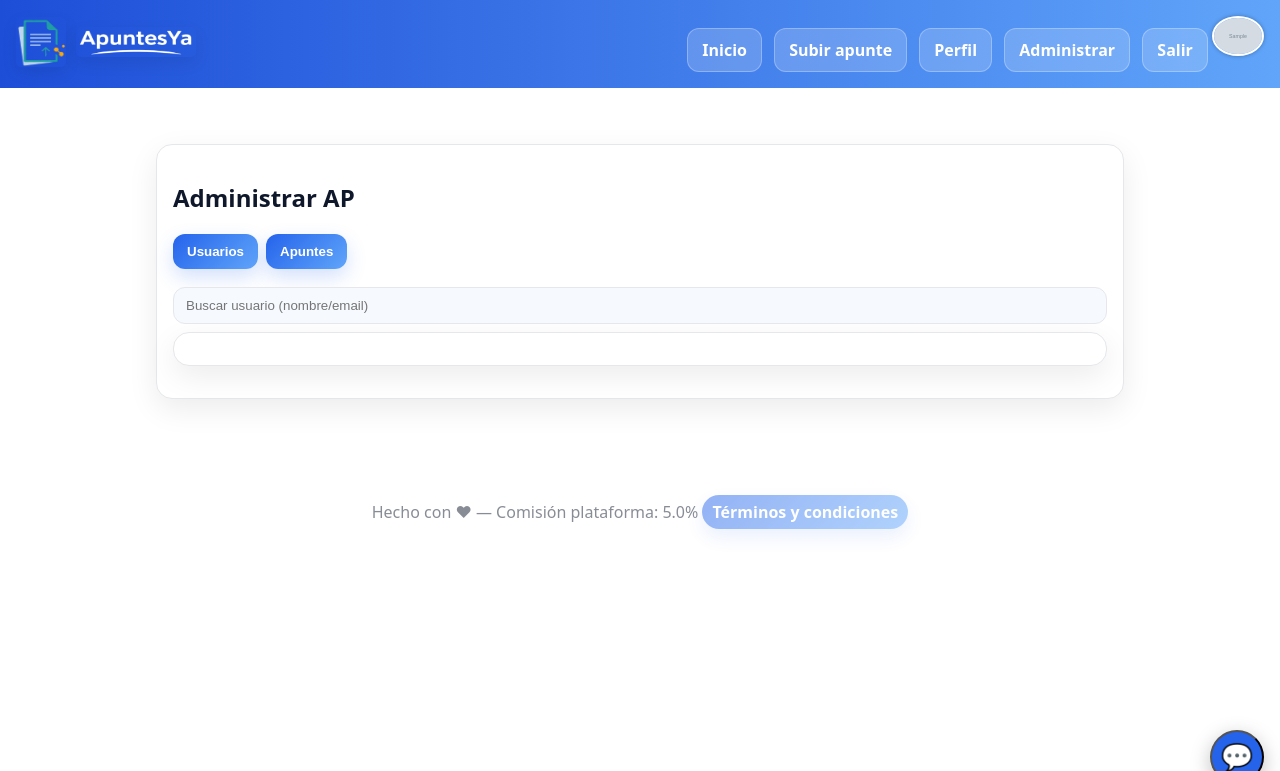
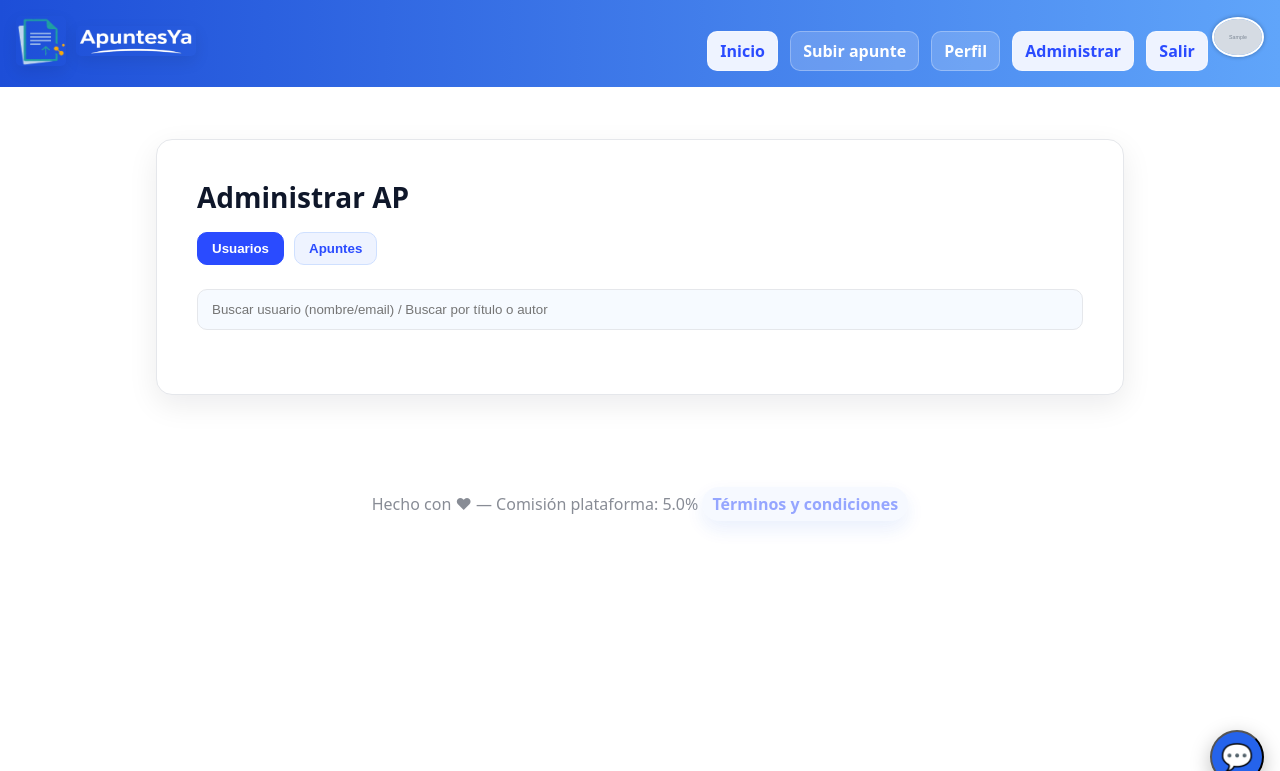
Before and after one commit to francozapata/APUNTESYAFINAL, a Flask app: page /admin/hub in a window 1280 px wide. Shown: the top 771 px of the page. Run offline with Flask 3, Linux system fonts and the light colour scheme; a user stored in the database is signed in; tables that the repository leaves empty hold one stand-in row (values such as "Sample post"); grey boxes marked "Sample" are stand-in pictures; data that the repository does not hold is empty.

Commit message:
FUNCIONA??

```diff
--- a/apuntesya2/app.py
+++ b/apuntesya2/app.py
@@ -181,6 +181,18 @@
     with Session() as s:
         return s.get(User, int(user_id))
 
+def admin_required(fn):
+    @wraps(fn)
+    def wrapper(*args, **kwargs):
+        if not current_user.is_authenticated:
+            return redirect(url_for("login"))
+        # si tenés columna is_blocked, respetala; si no existe, getattr -> False
+        if not current_user.is_admin or getattr(current_user, "is_blocked", False):
+            abort(403)
+        return fn(*args, **kwargs)
+    return wrapper
+
+
 # -----------------------------------------------------------------------------
 # Config MP / Comisiones / Mail / Contact
 # -----------------------------------------------------------------------------
@@ -260,6 +272,7 @@
 
 # Decorador simple para admin
 def admin_required(fn):
+    from sqlalchemy.sql import label
     from functools import wraps
     @wraps(fn)
     def wrapper(*args, **kwargs):
@@ -1303,6 +1316,132 @@
         s.commit()
     return jsonify({"ok": True})
 
+# ------------------------------
+# Admin HUB (pantalla única)
+# ------------------------------
+@app.get("/admin/hub")
+@login_required
+@admin_required
+def admin_hub():
+    # Renderiza la plantilla; los datos se cargan con fetch() desde el front
+    return render_template("admin/hub.html")
+
+# ------------------------------
+# API: Usuarios (listar/acciones)
+# ------------------------------
+@app.get("/api/admin/users")
+@login_required
+@admin_required
+def api_admin_users():
+    """
+    Devuelve usuarios con datos básicos y cantidad de apuntes.
+    Soporta ?q= para buscar por nombre o email.
+    """
+    q = (request.args.get("q") or "").strip().lower()
+    with Session() as s:
+        stmt = (
+            select(
+                User.id,
+                User.name,
+                User.email,
+                User.is_admin,
+                # si no tenés la columna en el modelo, getattr luego en el front
+                User.is_active,
+                getattr(User, "is_blocked", False).label("is_blocked") if hasattr(User, "is_blocked") else label("is_blocked", False),
+                func.coalesce(func.count(Note.id), 0).label("notes_count"),
+                func.min(User.created_at).label("created_at") if hasattr(User, "created_at") else label("created_at", None),
+            )
+            .join(Note, Note.seller_id == User.id, isouter=True)
+            .group_by(User.id)
+            .order_by(User.name.asc())
+        )
+        if q:
+            stmt = stmt.where(or_(
+                func.lower(User.name).like(f"%{q}%"),
+                func.lower(User.email).like(f"%{q}%"),
+            ))
+        rows = s.execute(stmt).all()
+
+        data = []
+        for r in rows:
+            # compat si no tenés created_at o is_blocked en la tabla
+            created = None
+            try:
+                created = r.created_at.strftime("%Y-%m-%d") if r.created_at else None
+            except Exception:
+                created = None
+            data.append(dict(
+                id=r.id,
+                name=r.name or "",
+                email=r.email or "",
+                is_admin=bool(r.is_admin),
+                is_active=bool(r.is_active),
+                is_blocked=bool(getattr(r, "is_blocked", False)),
+                notes_count=int(r.notes_count or 0),
+                created_at=created,
+            ))
+        return jsonify(data)
+
+@app.post("/api/admin/users/<int:user_id>/<action>")
+@login_required
+@admin_required
+def api_admin_users_action(user_id, action):
+    """
+    Acciones: block | unblock | promote | demote | delete
+    """
+    if action not in {"block", "unblock", "promote", "demote", "delete"}:
+        return jsonify({"ok": False, "error": "acción inválida"}), 400
+
+    # Por seguridad, impedimos auto-operarse y tocar a otros admins en delete/block
+    if user_id == current_user.id and action in {"block", "delete"}:
+        return jsonify({"ok": False, "error": "No podés realizar esa acción sobre tu propia cuenta."}), 400
+
+    with Session() as s:
+        u = s.get(User, user_id)
+        if not u:
+            return jsonify({"ok": False, "error": "usuario no encontrado"}), 404
+
+        if action == "promote":
+            u.is_admin = True
+
+        elif action == "demote":
+            # no te auto-despromuevas
+            if u.id == current_user.id:
+                return jsonify({"ok": False, "error": "No podés quitarte permisos a vos mismo."}), 400
+            u.is_admin = False
+
+        elif action == "block":
+            # si la columna no existe en tu modelo DB, esta línea no hará nada
+            if hasattr(u, "is_blocked"):
+                # no bloquees a otro admin (opcional)
+                if u.is_admin:
+                    return jsonify({"ok": False, "error": "No podés bloquear administradores."}), 400
+                u.is_blocked = True
+
+        elif action == "unblock":
+            if hasattr(u, "is_blocked"):
+                u.is_blocked = False
+
+        elif action == "delete":
+            # no borres a otro admin
+            if u.is_admin:
+                return jsonify({"ok": False, "error": "No podés borrar administradores."}), 400
+            # borrar sus apuntes fisicos y DB
+            notes = s.execute(select(Note).where(Note.seller_id == u.id)).scalars().all()
+            for n in notes:
+                try:
+                    if n.file_path:
+                        f = os.path.join(app.config["UPLOAD_FOLDER"], n.file_path)
+                        if os.path.exists(f):
+                            os.remove(f)
+                except Exception:
+                    pass
+                s.delete(n)
+            s.delete(u)
+
+        s.commit()
+    return jsonify({"ok": True})
+
 # -----------------------------------------------------------------------------
 # Main
 # -----------------------------------------------------------------------------
--- a/apuntesya2/templates/admin/hub.html
+++ b/apuntesya2/templates/admin/hub.html
@@ -1,76 +1,282 @@
 {% extends "base.html" %}
 {% block content %}
-<div class="card" style="max-width:1000px;margin:32px auto">
-    <h2>Administrar AP</h2>
+<style>
+    .card {
+        max-width: 980px;
+        margin: 28px auto;
+        background: #fff;
+        border: 1px solid #eee;
+        border-radius: 16px;
+        box-shadow: 0 8px 30px rgba(0, 0, 0, .06);
+    }
 
-    <div class="tabs" style="display:flex;gap:8px;margin:12px 0">
-        <button id="tabUsers" class="btn">Usuarios</button>
-        <button id="tabFiles" class="btn ghost">Apuntes</button>
+    .header {
+        padding: 22px 24px 8px;
+    }
+
+    .title {
+        font-size: 28px;
+        font-weight: 800;
+        margin: 0 0 8px;
+    }
+
+    .tabs {
+        display: flex;
+        gap: 10px;
+        padding: 0 24px 18px;
+    }
+
+    .tab {
+        padding: 8px 14px;
+        border-radius: 10px;
+        background: #eef3ff;
+        color: #2a4bff;
+        border: 1px solid #cfe0ff;
+        cursor: pointer;
+        font-weight: 700;
+    }
+
+    .tab.active {
+        background: #2a4bff;
+        color: #fff;
+        border-color: #2a4bff;
+    }
+
+    .body {
+        padding: 0 24px 24px;
+    }
+
+    .input {
+        width: 100%;
+        padding: 12px 14px;
+        border: 1px solid #d9d9e3;
+        border-radius: 10px;
+        background: #f7faff;
+    }
+
+    .list {
+        margin-top: 12px;
+        display: flex;
+        flex-direction: column;
+        gap: 10px;
+    }
+
+    .row {
+        display: flex;
+        align-items: center;
+        justify-content: space-between;
+        gap: 12px;
+        padding: 14px;
+        border: 1px solid #eee;
+        border-radius: 12px;
+        background: #fafbff;
+    }
+
+    .row-left {
+        display: flex;
+        flex-direction: column;
+        gap: 4px;
+    }
+
+    .muted {
+        color: #667;
+        font-size: 13px;
+    }
+
+    .pill {
+        display: inline-block;
+        padding: 2px 8px;
+        border-radius: 999px;
+        background: #eef3ff;
+        color: #2a4bff;
+        font-size: 12px;
+        margin-left: 6px;
+    }
+
+    .btn {
+        padding: 8px 12px;
+        border-radius: 10px;
+        border: 0;
+        background: #4478ff;
+        color: #fff;
+        font-weight: 700;
+        cursor: pointer;
+    }
+
+    .btn.ghost {
+        background: #eef3ff;
+        color: #2a4bff;
+    }
+
+    .btn.danger {
+        background: #ef4444;
+    }
+
+    .empty {
+        padding: 16px;
+        color: #777;
+        background: #fafafa;
+        border: 1px dashed #ddd;
+        border-radius: 10px;
+    }
+</style>
+
+<div class="card">
+    <div class="header">
+        <div class="title">Administrar AP</div>
     </div>
 
-    <div id="usersPane">
-        <input id="uQuery" class="input" placeholder="Buscar usuario (nombre/email)" style="margin-bottom:8px">
-        <div id="uList" class="card"></div>
+    <div class="tabs">
+        <button id="tabUsers" class="tab active">Usuarios</button>
+        <button id="tabNotes" class="tab">Apuntes</button>
     </div>
 
-    <div id="filesPane" style="display:none">
-        <input id="fQuery" class="input" placeholder="Buscar por título o autor" style="margin-bottom:8px">
-        <div id="fList" class="card"></div>
+    <div class="body">
+        <!-- BUSCADOR -->
+        <input id="searchBox" class="input" placeholder="Buscar usuario (nombre/email) / Buscar por título o autor" />
+
+        <!-- LISTADOS -->
+        <div id="usersList" class="list"></div>
+        <div id="notesList" class="list" style="display:none"></div>
+
+        <div id="emptyBox" class="empty" style="display:none">No hay resultados.</div>
     </div>
 </div>
+
 <script>
-    (function () {
-        const uPane = document.getElementById('usersPane');
-        const fPane = document.getElementById('filesPane');
-        document.getElementById('tabUsers').onclick = () => { uPane.style.display = ''; fPane.style.display = 'none'; };
-        document.getElementById('tabFiles').onclick = () => { uPane.style.display = 'none'; fPane.style.display = ''; };
+    (() => {
+        const $ = (s) => document.querySelector(s);
+        const usersTab = $("#tabUsers");
+        const notesTab = $("#tabNotes");
+        const usersList = $("#usersList");
+        const notesList = $("#notesList");
+        const searchBox = $("#searchBox");
+        const emptyBox = $("#emptyBox");
 
+        // estado actual
+        let mode = "users"; // "users" | "notes"
+
+        // --- helpers UI ---
+        function show(listEl, show) { listEl.style.display = show ? "" : "none"; }
+        function setActive(tabBtn, on) {
+            tabBtn.classList.toggle("active", !!on);
+        }
+        function setEmpty(showIt, message) {
+            emptyBox.textContent = message || "No hay resultados.";
+            show(emptyBox, !!showIt);
+        }
+
+        // --- carga usuarios ---
         async function loadUsers() {
-            const q = document.getElementById('uQuery').value.trim();
-            const res = await fetch('/admin/api/users?q=' + encodeURIComponent(q), { method: 'POST' });
-            const list = await res.json();
-            const box = document.getElementById('uList');
-            box.innerHTML = list.map(u => `
-      <div style="display:flex;justify-content:space-between;padding:8px 0;border-bottom:1px solid #eee">
-        <div><strong>${u.name || '-'}</strong><br><small>${u.email}</small></div>
-        <button data-id="${u.id}" data-block="${u.blocked ? 0 : 1}" class="btn ${u.blocked ? '' : 'ghost'}">
-          ${u.blocked ? 'Desbloquear' : 'Bloquear'}
-        </button>
-      </div>`).join('') || 'Sin resultados';
-            box.querySelectorAll('button').forEach(b => {
-                b.onclick = async () => {
-                    await fetch('/admin/api/users/block', {
-                        method: 'POST', headers: { 'Content-Type': 'application/json' },
-                        body: JSON.stringify({ user_id: Number(b.dataset.id), block: b.dataset.block === '1' })
-                    });
+            const q = searchBox.value.trim();
+            const res = await fetch(`/api/admin/users${q ? ("?q=" + encodeURIComponent(q)) : ""}`);
+            const data = await res.json();
+            usersList.innerHTML = "";
+            if (!data || !data.length) { setEmpty(true, "No se encontraron usuarios."); return; }
+            setEmpty(false);
+
+            for (const u of data) {
+                const wrap = document.createElement("div");
+                wrap.className = "row";
+
+                const left = document.createElement("div");
+                left.className = "row-left";
+                left.innerHTML = `
+        <div><strong>${u.name || "(sin nombre)"} </strong>
+          ${u.is_admin ? '<span class="pill">Admin</span>' : ''}
+          ${u.is_blocked ? '<span class="pill" style="background:#ffe8e8;color:#b00000;">Bloqueado</span>' : ''}
+        </div>
+        <div class="muted">${u.email}</div>
+        <div class="muted">Apuntes: ${u.notes_count}${u.created_at ? " • Alta: " + u.created_at : ""}</div>
+      `;
+
+                const right = document.createElement("div");
+                right.style.display = "flex";
+                right.style.gap = "8px";
+
+                // acciones
+                const btnAdmin = document.createElement("button");
+                btnAdmin.className = "btn ghost";
+                btnAdmin.textContent = u.is_admin ? "Quitar admin" : "Hacer admin";
+                btnAdmin.onclick = async () => {
+                    await doUserAction(u.id, u.is_admin ? "demote" : "promote");
                     loadUsers();
                 };
-            });
+
+                const btnBlock = document.createElement("button");
+                btnBlock.className = "btn ghost";
+                btnBlock.textContent = u.is_blocked ? "Desbloquear" : "Bloquear";
+                btnBlock.onclick = async () => {
+                    await doUserAction(u.id, u.is_blocked ? "unblock" : "block");
+                    loadUsers();
+                };
+
+                const btnDelete = document.createElement("button");
+                btnDelete.className = "btn danger";
+                btnDelete.textContent = "Eliminar";
+                btnDelete.onclick = async () => {
+                    if (!confirm("Esto eliminará al usuario y todos sus apuntes. ¿Continuar?")) return;
+                    await doUserAction(u.id, "delete");
+                    loadUsers();
+                };
+
+                right.appendChild(btnAdmin);
+                right.appendChild(btnBlock);
+                right.appendChild(btnDelete);
+
+                wrap.appendChild(left);
+                wrap.appendChild(right);
+                usersList.appendChild(wrap);
+            }
         }
-        async function loadFiles() {
-            const q = document.getElementById('fQuery').value.trim();
-            const res = await fetch('/admin/api/files?q=' + encodeURIComponent(q), { method: 'POST' });
-            const list = await res.json();
-            const box = document.getElementById('fList');
-            box.innerHTML = list.map(n => `
-      <div style="display:flex;justify-content:space-between;padding:8px 0;border-bottom:1px solid #eee">
-        <div><strong>${n.title}</strong><br><small>${n.author}</small> — $${n.price.toFixed(2)}</div>
-        <button data-id="${n.id}" class="btn ghost">Eliminar</button>
-      </div>`).join('') || 'Sin resultados';
-            box.querySelectorAll('button').forEach(b => {
-                b.onclick = async () => {
-                    if (!confirm('¿Eliminar apunte?')) return;
-                    await fetch('/admin/api/files/delete', {
-                        method: 'POST', headers: { 'Content-Type': 'application/json' },
-                        body: JSON.stringify({ file_id: Number(b.dataset.id) })
-                    });
-                    loadFiles();
-                };
-            });
+
+        async function doUserAction(id, action) {
+            const res = await fetch(`/api/admin/users/${id}/${action}`, { method: "POST" });
+            const data = await res.json().catch(() => ({}));
+            if (!res.ok || data.ok === false) {
+                alert(data.error || "No se pudo completar la acción");
+            }
         }
-        document.getElementById('uQuery').addEventListener('input', () => loadUsers());
-        document.getElementById('fQuery').addEventListener('input', () => loadFiles());
-        loadUsers(); loadFiles();
+
+        // --- (opcional) carga apuntes si quisieras mantenerlo por API separada ---
+        async function loadNotes() {
+            // ya tenías la lista funcionando; si en algún momento le hacés API, pintalo acá.
+            notesList.innerHTML = "";
+            setEmpty(true, "Usá el tab Apuntes que ya tenías implementado o migrá su lógica aquí.");
+        }
+
+        // --- eventos UI ---
+        usersTab.addEventListener("click", () => {
+            mode = "users";
+            setActive(usersTab, true);
+            setActive(notesTab, false);
+            show(usersList, true);
+            show(notesList, false);
+            searchBox.placeholder = "Buscar usuario (nombre/email)";
+            loadUsers();
+        });
+
+        notesTab.addEventListener("click", () => {
+            mode = "notes";
+            setActive(usersTab, false);
+            setActive(notesTab, true);
+            show(usersList, false);
+            show(notesList, true);
+            searchBox.placeholder = "Buscar por título o autor";
+            loadNotes();
+        });
+
+        let t;
+        searchBox.addEventListener("input", () => {
+            clearTimeout(t);
+            t = setTimeout(() => {
+                if (mode === "users") loadUsers();
+                else loadNotes();
+            }, 250);
+        });
+
+        // carga inicial
+        loadUsers();
     })();
 </script>
 {% endblock %}
```
